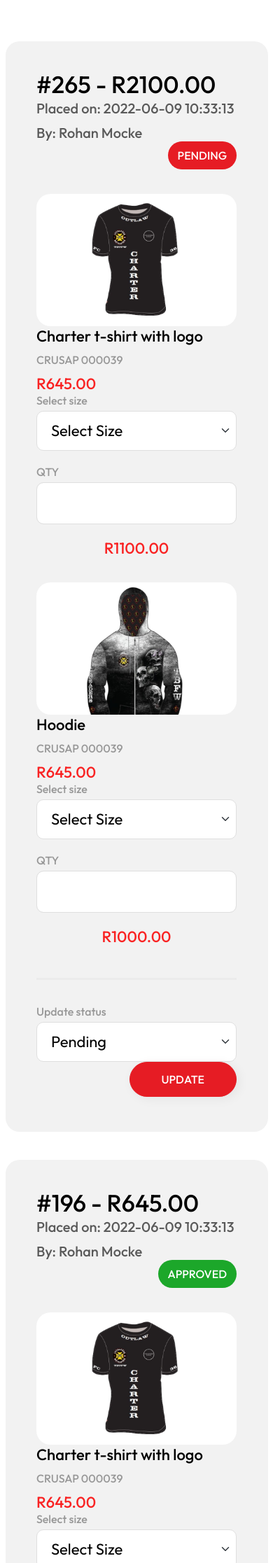
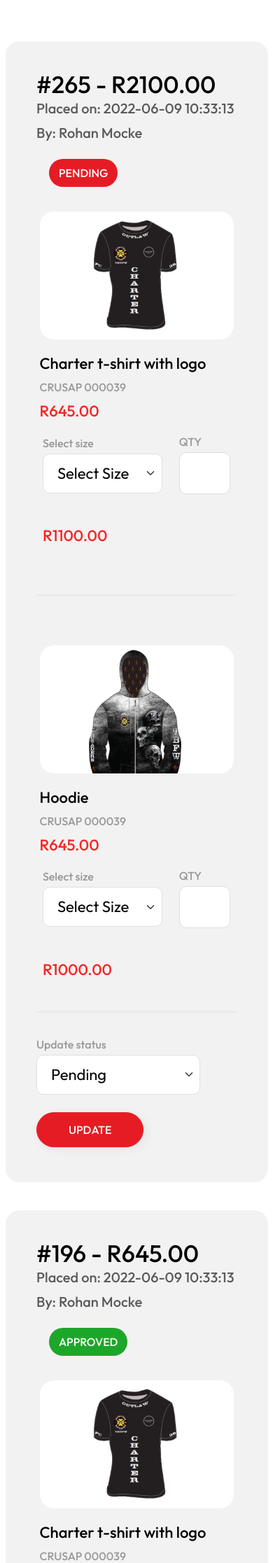
Before and after one commit to mocke/crusaders-merch-frontend, a PHP site: page /orderAdmin.php in a window 390 px wide. Shown: the part 624-2857 px from the top of the page at 70% size. Run offline with PHP 8.4, Linux system fonts and the light colour scheme; some libraries are stand-ins or nearby versions.

Commit message:
- Updated Charter Order Tab full responsiveness

```diff
--- a/includes/charter-order-tab.php
+++ b/includes/charter-order-tab.php
@@ -1,13 +1,13 @@
 <div class="container">
     <div class="row">
-        <div class="col-sm-12 col-xl-2 my-auto xs-pb-20">
+        <div class="col-sm-6 col-md-4 col-lg-3 col-xl-2 my-auto xs-pb-20">
             <label class="form-label" for="selectCharter">Charter</label>
             <select class="form-select" id="selectCharter" name="selectCharter">
                 <option selected value="Far East">Far East</option>
                 <option value=""></option>
             </select>
         </div>
-        <div class="col-sm-12 col-xl-2 my-auto xs-pb-20">
+        <div class="col-sm-6 col-md-3 col-lg-3 col-xl-2 my-auto xs-pb-20">
             <label class="form-label" for="selectOrderStatus">Order status</label>
             <select class="form-select" id="selectOrderStatus" name="selectOrderStatus">
                 <option selected value="Open">Open</option>
@@ -25,23 +25,27 @@
                 <h4 class="text-dark-gray xs-mb-10">Placed on: 2022-06-09 10:33:13</h4>
                 <h4 class="text-dark-gray">By: Rohan Mocke</h4>
             </div>
-            <div class="col-sm-12 col-md-6 my-auto text-end">
+            <div class="col-sm-12 col-md-6 text-md-end xs-mt-25 md-mt-0">
                 <div class="pill pill-danger">
                     PENDING
                 </div>
             </div>
         </div>
+        <div class="row">
+            <div class="col-sm-12 col-md-6 col-lg-12 lg-mb-50">
                 <!-- Product Item -->
                 <div class="row">
-            <div class="col-sm-12 col-xl-2 my-auto">
+                    <div class="col-sm-12 col-lg-4 col-xl-2 my-auto">
                         <img class="img-fluid border-radius-20" src="assets/images/products/t-shirt.jpg" alt="Full patch members T-shirts">
                     </div>
-            <div class="col-sm-12 col-xl-3 my-auto">
-                <h3>Charter t-shirt with logo</h3>
+                    <div class="col-sm-12 col-lg-4 col-xl-3 my-auto">
+                        <h3 class="xs-mt-20 lg-mt-0">Charter t-shirt with logo</h3>
                         <h5>CRUSAP 000039</h5>
                         <h3 class="text-vivid-red">R645.00</h3>
                     </div>
-            <div class="col-sm-12 col-xl-2 my-auto xs-pb-20">
+                    <div class="col-sm-12 col-lg-4 col-xl-7 my-auto">
+                        <div class="row xs-plr-0 xs-mt-20 lg-mt-0">
+                            <div class="col-8 col-lg-7 col-xl-4 my-auto">
                                 <label class="form-label" for="selectSize">Select size</label>
                                 <select class="form-select" id="selectSize" name="selectSize">
                                     <option selected disabled>Select Size</option>
@@ -53,25 +57,34 @@
                                     <option value="XXLarge">XXLarge</option>
                                 </select>
                             </div>
-            <div class="col-sm-12 col-xl-1 my-auto xs-pb-20">
+                            <div class="col-4 col-lg-5 col-xl-2 my-auto">
                                 <label class="form-label" for="inputQTY">QTY</label>
                                 <input type="text" id="inputQTY" name="inputQTY" class="form-control" />
                             </div>
-            <div class="col-sm-12 col-xl-3 my-auto text-center">
-                <h3 class="text-vivid-red">R1100.00</h3>
+                            <div class="col-md-6 col-xl-5 xs-pt-20 my-auto text-xl-center">
+                                <h3 class="text-vivid-red xs-mt-25 xl-mt-0">R1100.00</h3>
                             </div>
                         </div>
+                    </div>
+                </div>
+            </div>
+            <div class="col-sm-12 d-md-none xs-mtb-60">
+                <hr>
+            </div>
+            <div class="col-sm-12 col-md-6 col-lg-12 lg-mb-50">
                 <!-- Product Item -->
                 <div class="row">
-            <div class="col-sm-12 col-xl-2 my-auto">
+                    <div class="col-sm-12 col-lg-4 col-xl-2 my-auto">
                         <img class="img-fluid border-radius-20" src="assets/images/products/hoodies.jpg" alt="Full patch members Hoodies">
                     </div>
-            <div class="col-sm-12 col-xl-3 my-auto">
-                <h3>Hoodie</h3>
+                    <div class="col-sm-12 col-lg-4 col-xl-3 my-auto">
+                        <h3 class="xs-mt-20 lg-mt-0">Hoodie</h3>
                         <h5>CRUSAP 000039</h5>
                         <h3 class="text-vivid-red">R645.00</h3>
                     </div>
-            <div class="col-sm-12 col-xl-2 my-auto xs-pb-20">
+                    <div class="col-sm-12 col-lg-4 col-xl-7 my-auto">
+                        <div class="row xs-plr-0 xs-mt-20 lg-mt-0">
+                            <div class="col-8 col-lg-7 col-xl-4 my-auto">
                                 <label class="form-label" for="selectSize">Select size</label>
                                 <select class="form-select" id="selectSize" name="selectSize">
                                     <option selected disabled>Select Size</option>
@@ -83,12 +96,16 @@
                                     <option value="XXLarge">XXLarge</option>
                                 </select>
                             </div>
-            <div class="col-sm-12 col-xl-1 my-auto xs-pb-20">
+                            <div class="col-4 col-lg-5 col-xl-2 my-auto">
                                 <label class="form-label" for="inputQTY">QTY</label>
                                 <input type="text" id="inputQTY" name="inputQTY" class="form-control" />
                             </div>
-            <div class="col-sm-12 col-xl-3 my-auto text-center">
-                <h3 class="text-vivid-red">R1000.00</h3>
+                            <div class="col-md-6 col-xl-5 xs-pt-20 my-auto text-xl-center">
+                                <h3 class="text-vivid-red xs-mt-25 xl-mt-0">R1000.00</h3>
+                            </div>
+                        </div>
+                    </div>
+                </div>
             </div>
         </div>
         <!-- Status Update -->
@@ -96,7 +113,7 @@
             <div class="col-sm-12 xs-mb-25">
                 <hr>
             </div>
-            <div class="col-sm-12 col-md-6 col-lg-4 col-xl-3">
+            <div class="col-10 col-sm-8 col-md-6 col-lg-4 col-xl-3">
                 <label class="form-label" for="selectStatusAdmin">Update status</label>
                 <select class="form-select" id="selectStatusAdmin" name="selectStatusAdmin">
                     <option selected value="Pending">Pending</option>
@@ -104,8 +121,8 @@
                     <option value="Cancelled by charter">Cancelled by charter</option>
                 </select>
             </div>
-            <div class="col-sm-12 col-md-6 col-lg-8 col-xl-9 my-auto text-end">
-                <a href="#" class="btn btn-primary">update</a>
+            <div class="col-sm-4 col-md-6 col-lg-8 col-xl-9 mt-auto text-sm-end">
+                <a href="#" class="btn btn-primary xs-mt-25 sm-mt-0">update</a>
             </div>
         </div>
     </div>
@@ -119,7 +136,7 @@
                 <h4 class="text-dark-gray xs-mb-10">Placed on: 2022-06-09 10:33:13</h4>
                 <h4 class="text-dark-gray">By: Rohan Mocke</h4>
             </div>
-            <div class="col-sm-12 col-md-6 my-auto text-end">
+            <div class="col-sm-12 col-md-6 text-md-end xs-mt-25 md-mt-0">
                 <div class="pill pill-success">
                     APPROVED
                 </div>
@@ -127,15 +144,20 @@
         </div>
         <!-- Product Item -->
         <div class="row">
-            <div class="col-sm-12 col-xl-2 my-auto">
+            <div class="col-sm-12 col-md-6 col-lg-12 lg-mb-50">
+                <!-- Product Item -->
+                <div class="row">
+                    <div class="col-sm-12 col-lg-4 col-xl-2 my-auto">
                         <img class="img-fluid border-radius-20" src="assets/images/products/t-shirt.jpg" alt="Full patch members T-shirts">
                     </div>
-            <div class="col-sm-12 col-xl-3 my-auto">
-                <h3>Charter t-shirt with logo</h3>
+                    <div class="col-sm-12 col-lg-4 col-xl-3 my-auto">
+                        <h3 class="xs-mt-20 lg-mt-0">Charter t-shirt with logo</h3>
                         <h5>CRUSAP 000039</h5>
                         <h3 class="text-vivid-red">R645.00</h3>
                     </div>
-            <div class="col-sm-12 col-xl-2 my-auto xs-pb-20">
+                    <div class="col-sm-12 col-lg-4 col-xl-7 my-auto">
+                        <div class="row xs-plr-0 xs-mt-20 lg-mt-0">
+                            <div class="col-8 col-lg-7 col-xl-4 my-auto">
                                 <label class="form-label" for="selectSize">Select size</label>
                                 <select class="form-select" id="selectSize" name="selectSize">
                                     <option selected disabled>Select Size</option>
@@ -147,12 +169,16 @@
                                     <option value="XXLarge">XXLarge</option>
                                 </select>
                             </div>
-            <div class="col-sm-12 col-xl-1 my-auto xs-pb-20">
+                            <div class="col-4 col-lg-5 col-xl-2 my-auto">
                                 <label class="form-label" for="inputQTY">QTY</label>
                                 <input type="text" id="inputQTY" name="inputQTY" class="form-control" />
                             </div>
-            <div class="col-sm-12 col-xl-3 my-auto text-center">
-                <h3 class="text-vivid-red">R1100.00</h3>
+                            <div class="col-md-6 col-xl-5 xs-pt-20 my-auto text-xl-center">
+                                <h3 class="text-vivid-red xs-mt-25 xl-mt-0">R1100.00</h3>
+                            </div>
+                        </div>
+                    </div>
+                </div>
             </div>
         </div>
         <!-- Status Update -->
@@ -160,7 +186,7 @@
             <div class="col-sm-12 xs-mb-25">
                 <hr>
             </div>
-            <div class="col-sm-12 col-md-6 col-lg-5 col-xl-4">
+            <div class="col-10 col-sm-8 col-md-6 col-lg-5 col-xl-4">
                 <label class="form-label" for="selectStatusSuperAdmin">Update status</label>
                 <select class="form-select" id="selectStatusSuperAdmin" name="selectStatusSuperAdmin">
                     <option value="Cancelled by nationals">Cancelled by nationals</option>
@@ -170,8 +196,8 @@
                     <option value="Payment received / completed">Payment received / completed</option>
                 </select>
             </div>
-            <div class="col-sm-12 col-md-6 col-lg-9 col-xl-8 my-auto text-end">
-                <a href="#" class="btn btn-primary">update</a>
+            <div class="col-sm-4 col-md-6 col-lg-9 col-xl-8 mt-auto text-sm-end">
+                <a href="#" class="btn btn-primary xs-mt-25 sm-mt-0">update</a>
             </div>
         </div>
     </div>
@@ -185,7 +211,7 @@
                 <h4 class="text-dark-gray">Placed on: 2022-06-09 10:33:13</h4>
                 <h4 class="text-dark-gray">By: Jaco Visagie</h4>
             </div>
-            <div class="col-sm-12 col-md-6 my-auto text-end">
+            <div class="col-sm-12 col-md-6 text-md-end xs-mt-25 md-mt-0">
                 <div class="pill pill-success">
                     Completed
                 </div>
@@ -193,15 +219,20 @@
         </div>
         <!-- Product Item -->
         <div class="row">
-            <div class="col-sm-12 col-xl-2 my-auto">
+            <div class="col-sm-12 col-md-6 col-lg-12 lg-mb-50">
+                <!-- Product Item -->
+                <div class="row">
+                    <div class="col-sm-12 col-lg-4 col-xl-2 my-auto">
                         <img class="img-fluid border-radius-20" src="assets/images/products/t-shirt.jpg" alt="Full patch members T-shirts">
                     </div>
-            <div class="col-sm-12 col-xl-3 my-auto">
-                <h3>Charter t-shirt with logo</h3>
+                    <div class="col-sm-12 col-lg-4 col-xl-3 my-auto">
+                        <h3 class="xs-mt-20 lg-mt-0">Charter t-shirt with logo</h3>
                         <h5>CRUSAP 000039</h5>
                         <h3 class="text-vivid-red">R645.00</h3>
                     </div>
-            <div class="col-sm-12 col-xl-2 my-auto xs-pb-20">
+                    <div class="col-sm-12 col-lg-4 col-xl-7 my-auto">
+                        <div class="row xs-plr-0 xs-mt-20 lg-mt-0">
+                            <div class="col-8 col-lg-7 col-xl-4 my-auto">
                                 <label class="form-label" for="selectSize">Select size</label>
                                 <select class="form-select" id="selectSize" name="selectSize">
                                     <option selected disabled>Select Size</option>
@@ -213,13 +244,17 @@
                                     <option value="XXLarge">XXLarge</option>
                                 </select>
                             </div>
-            <div class="col-sm-12 col-xl-1 my-auto xs-pb-20">
+                            <div class="col-4 col-lg-5 col-xl-2 my-auto">
                                 <label class="form-label" for="inputQTY">QTY</label>
                                 <input type="text" id="inputQTY" name="inputQTY" class="form-control" />
                             </div>
-            <div class="col-sm-12 col-xl-3 my-auto text-center">
-                <h3 class="text-vivid-red">R1100.00</h3>
+                            <div class="col-md-6 col-xl-5 xs-pt-20 my-auto text-xl-center">
+                                <h3 class="text-vivid-red xs-mt-25 xl-mt-0">R1100.00</h3>
                             </div>
                         </div>
                     </div>
                 </div>
+            </div>
+        </div>
+    </div>
+</div>
```
Lines whose indentation alone changed are shown as unchanged.
